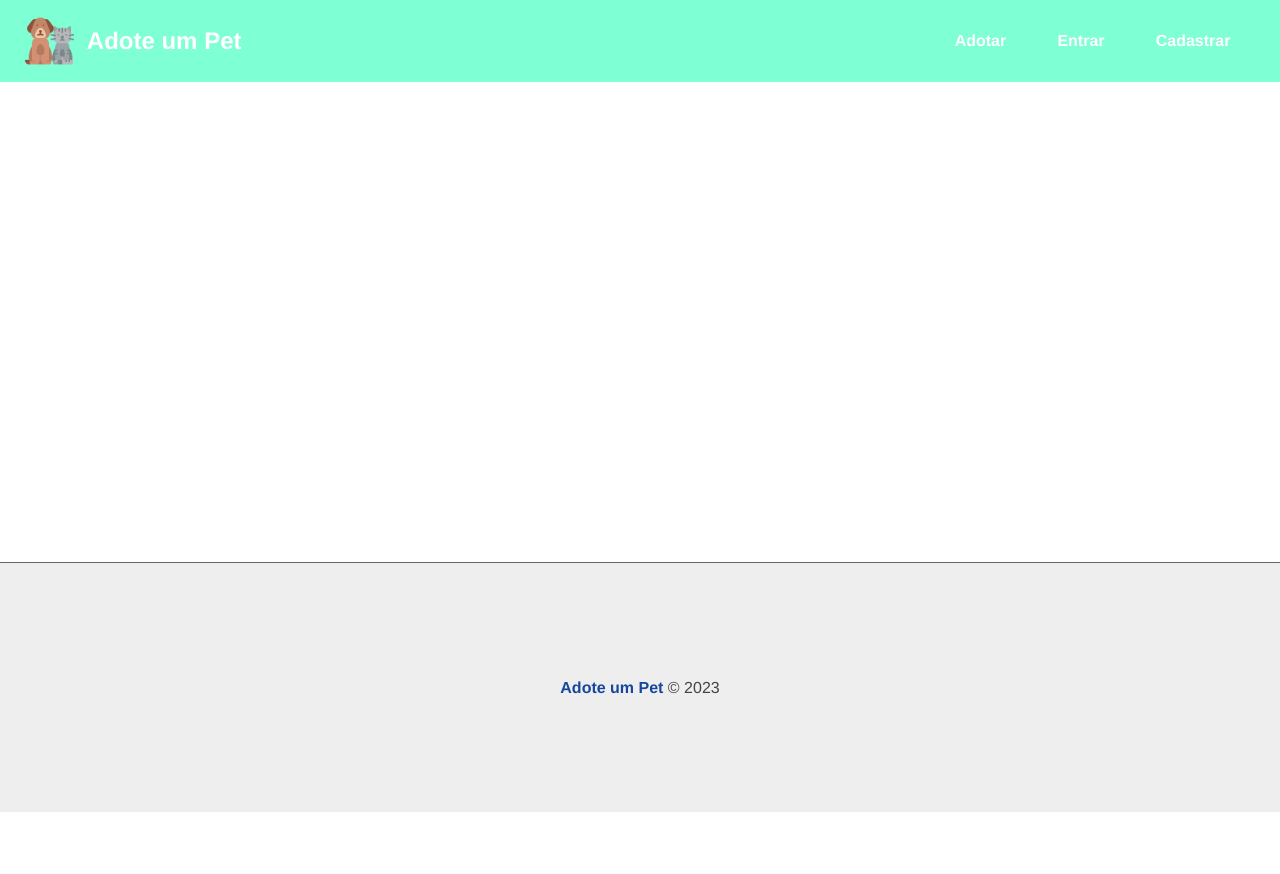
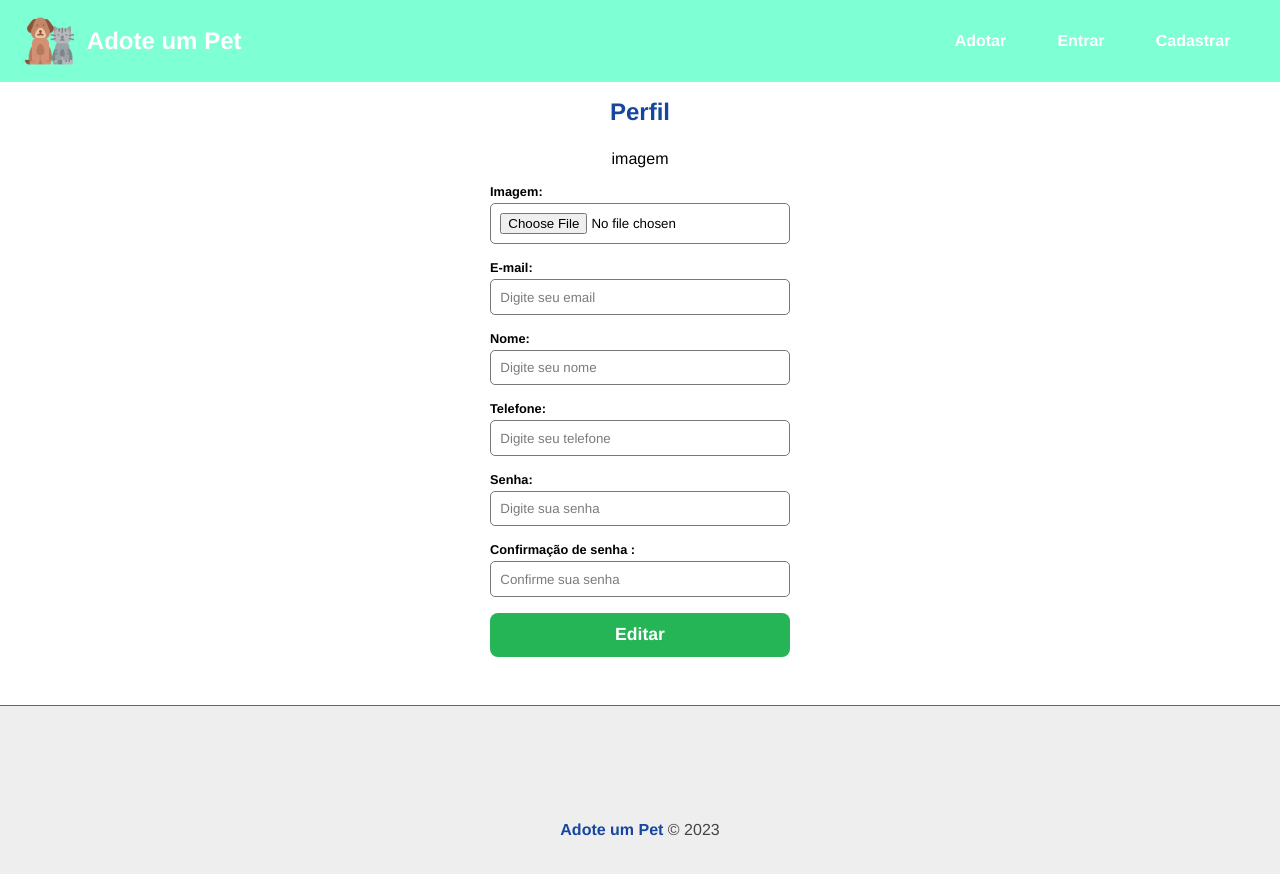
Before and after one commit to Romenildo/pet-front, a React (Create React App) app: page /user/profile in a window 1280 px wide. Shown: the top 874 px of the page. Before the commit the page ends 812 px from the top, so only its background shows below. Built offline with nearby package versions, Linux system fonts and the light colour scheme.

Commit message:
pagina perfil do usuario

```diff
--- a/src/App.js
+++ b/src/App.js
@@ -6,12 +6,14 @@
 import Login from './components/pages/Auth/Login'
 import Register from './components/pages/Auth/Register'
 import Home from './components/pages/Home'
-import Message from './components/layout/Message';
+import Profile from './components/pages/user/Profile'
+
 
 //components
 import Navbar from './components/layout/Navbar';
 import Footer from './components/layout/Footer';
 import Container from "./components/layout/Container"
+import Message from './components/layout/Message';
 
 //context
 import { UserProvider } from './context/UserContext';
@@ -29,6 +31,7 @@
           <Route path="/" element={<Home />} />
           <Route path="/register" element={<Register />} />
           <Route path="/login" element={<Login/>} />
+          <Route path="/user/profile" element={<Profile/>} />
         </Routes>
       </Container>
       <Footer/>
--- a/src/components/layout/Navbar.js
+++ b/src/components/layout/Navbar.js
@@ -28,6 +28,9 @@
                 {authenticated ?
                 (
                     <>
+                        <li>
+                            <Link to="/user/profile">Perfil</Link>
+                        </li>
                         <li onClick={logout}> Sair</li>
                     </>
                 ) : (
--- /dev/null
+++ b/src/components/pages/user/Profile.js
@@ -0,0 +1,82 @@
+
+import { useState, useEffect } from "react"
+
+import styles from "./Profile.module.css"
+import formStyles from "../../form/Form.module.css"
+
+import Input from "../../form/Input"
+
+
+function Profile(){
+
+    const [user, setUser] = useState({})
+
+    function onFileChange(event){
+
+    }
+    function handleChange(event){
+
+    }
+    return(
+        <section >
+
+            <div className={styles.profile_header}>
+                <h1>Perfil</h1>
+                <p>imagem</p>
+            </div>
+
+            <form className={formStyles.form_container}>
+                <Input
+                 text="Imagem"
+                 type="file"
+                 name="image"
+                 handleOnChange={onFileChange}
+                />
+
+                <Input
+                 text="E-mail"
+                 type="email"
+                 name="email"
+                 handleOnChange={handleChange}
+                 placeholder="Digite seu email"
+                 value = {user.email || ''}
+                />
+                <Input
+                 text="Nome"
+                 type="text"
+                 name="name"
+                 handleOnChange={handleChange}
+                 placeholder="Digite seu nome"
+                 value = {user.name || ''}
+                />
+
+                <Input
+                 text="Telefone"
+                 type="text"
+                 name="phone"
+                 handleOnChange={handleChange}
+                 placeholder="Digite seu telefone"
+                 value = {user.phone || ''}
+                />
+                <Input
+                 text="Senha"
+                 type="password"
+                 name="password"
+                 handleOnChange={handleChange}
+                 placeholder="Digite sua senha"
+                />
+                <Input
+                 text="Confirmação de senha "
+                 type="password"
+                 name="confirmPassword"
+                 handleOnChange={handleChange}
+                 placeholder="Confirme sua senha"
+                />
+
+                <input type="submit" value="Editar"></input>
+            </form>
+        </section>
+    )
+}
+
+export default Profile
--- /dev/null
+++ b/src/components/pages/user/Profile.module.css
@@ -0,0 +1,4 @@
+.profile_header {
+    text-align: center;
+    margin-bottom: 1em;
+}
```
